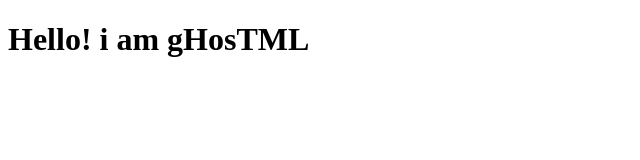
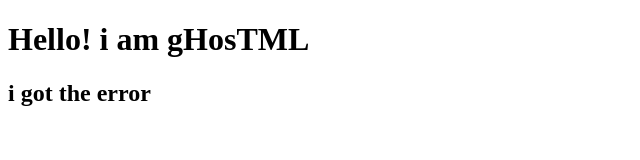
Before and after one commit to waqasishaq/waqasishaq.github.io, a plain HTML site: page index.html in a window 1280 px wide. Shown: the whole page, without its empty margins (0-640 px from the left). Drawn offline with Linux system fonts and the light colour scheme.

Commit message:
Host Index.html

```diff
--- a/index.html
+++ b/index.html
@@ -8,5 +8,6 @@
 </head>
 <body>
     <h1> Hello! i am gHosTML </h1>
+    <h2> i got the error </h2>
 </body>
 </html>
```
